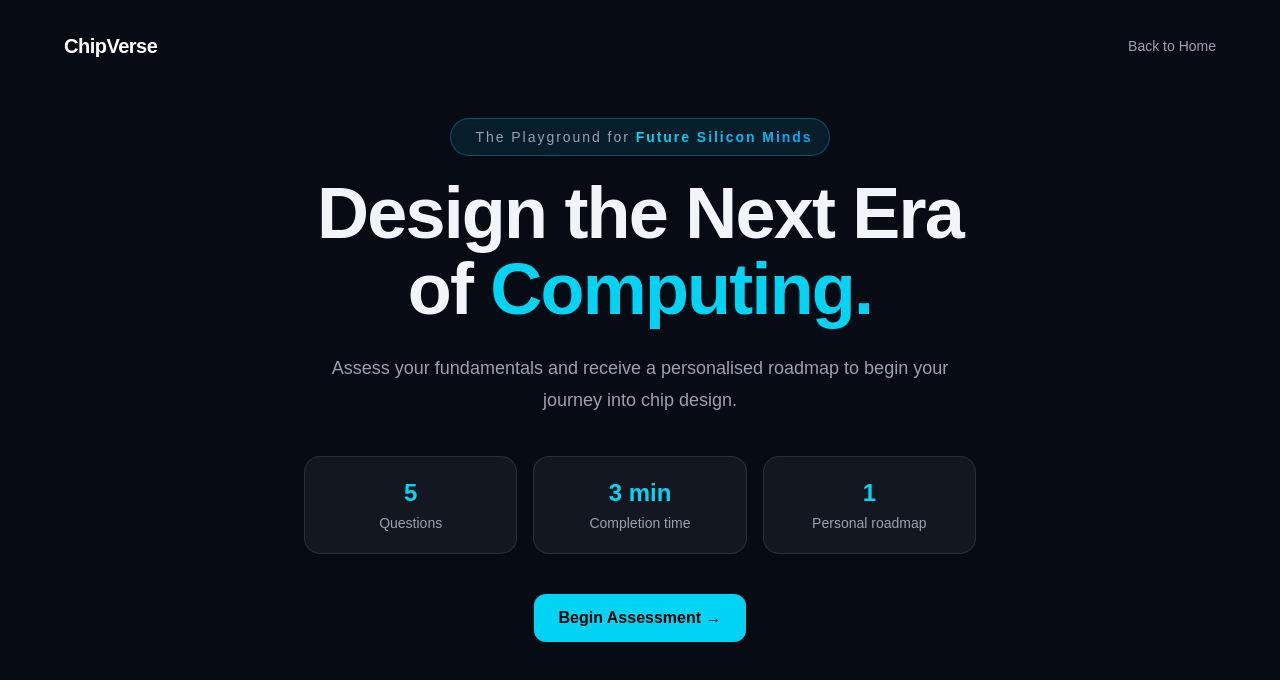
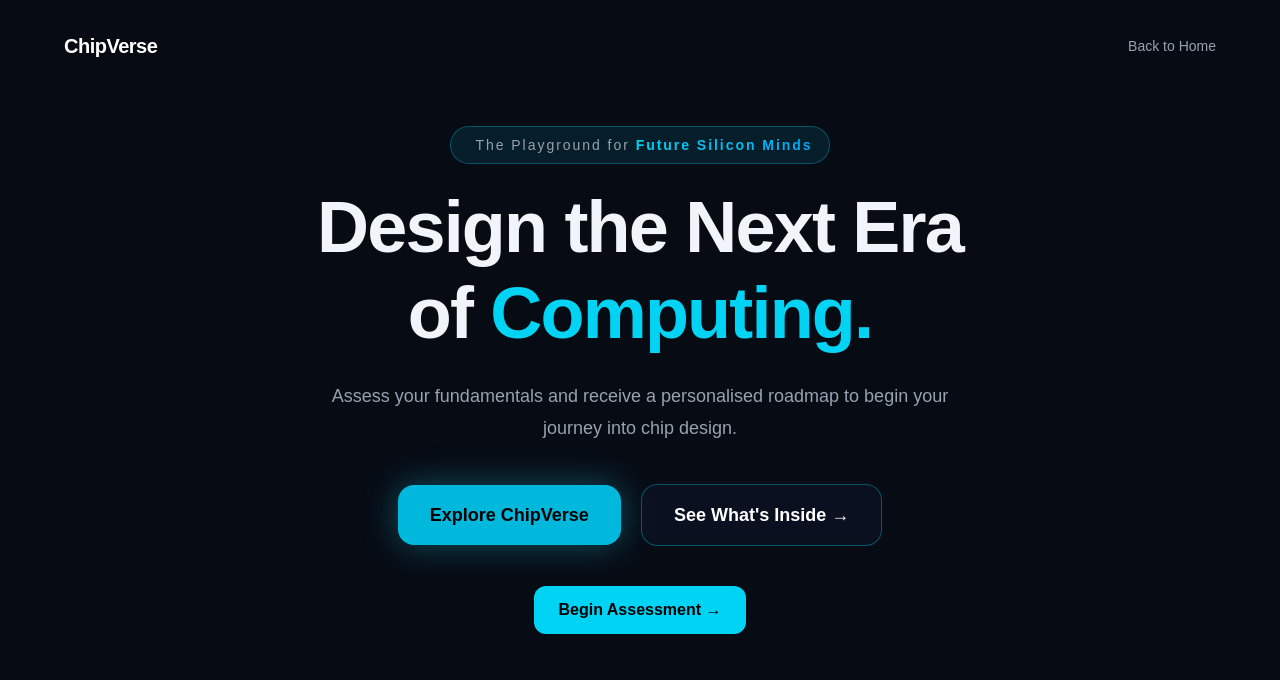
Before and after one commit to amoghakulkarni377/chipverse, a Next.js app: page / in a window 1280 px wide. Shown: the top 680 px of the page. Built offline with nearby package versions, Linux system fonts and the light colour scheme.

Commit message:
Replace hero cards with CTA buttons

```diff
--- a/src/app/page.js
+++ b/src/app/page.js
@@ -140,7 +140,7 @@ export default function StartPage() {
     </span>
   </p>
 </div>
-<h1 className="text-5xl md:text-7xl font-semibold tracking-tight leading-[1.05] text-slate-100">
+<h1 className="text-5xl md:text-7xl font-semibold tracking-tight leading-[1.2] text-slate-100">
   Design the Next Era
   <br />
   of{" "}
@@ -154,22 +154,17 @@ export default function StartPage() {
       to begin your journey into chip design.
     </p>
 
-    <div className="mt-8 grid w-full max-w-2xl grid-cols-1 gap-4 sm:mt-10 sm:grid-cols-3">
-      <div className="rounded-2xl border border-white/10 bg-white/5 p-4 sm:p-5">
-        <p className="text-xl font-bold text-cyan-400 sm:text-2xl">5</p>
-        <p className="mt-1 text-sm text-gray-400">Questions</p>
-      </div>
+    <div className="mt-10 flex flex-col sm:flex-row items-center justify-center gap-5">
 
-      <div className="rounded-2xl border border-white/10 bg-white/5 p-4 sm:p-5">
-        <p className="text-xl font-bold text-cyan-400 sm:text-2xl">3 min</p>
-        <p className="mt-1 text-sm text-gray-400">Completion time</p>
-      </div>
+  <button className="px-8 py-4 rounded-2xl bg-cyan-500 text-black font-semibold text-lg hover:bg-cyan-400 hover:scale-105 active:scale-95 transition-all duration-300 shadow-[0_0_35px_rgba(34,211,238,0.35)] hover:shadow-[0_0_60px_rgba(34,211,238,0.6)]">
+    Explore ChipVerse
+  </button>
 
-      <div className="rounded-2xl border border-white/10 bg-white/5 p-4 sm:p-5">
-        <p className="text-xl font-bold text-cyan-400 sm:text-2xl">1</p>
-        <p className="mt-1 text-sm text-gray-400">Personal roadmap</p>
-      </div>
-    </div>
+  <button className="px-8 py-4 rounded-2xl border border-cyan-500/40 bg-slate-900/50 text-white font-semibold text-lg backdrop-blur hover:bg-cyan-500/10 hover:border-cyan-400 hover:scale-105 active:scale-95 transition-all duration-300">
+    See What's Inside →
+  </button>
+
+</div>
 
     <div className="mt-8 flex w-full justify-center sm:mt-10">
       <Link
```
